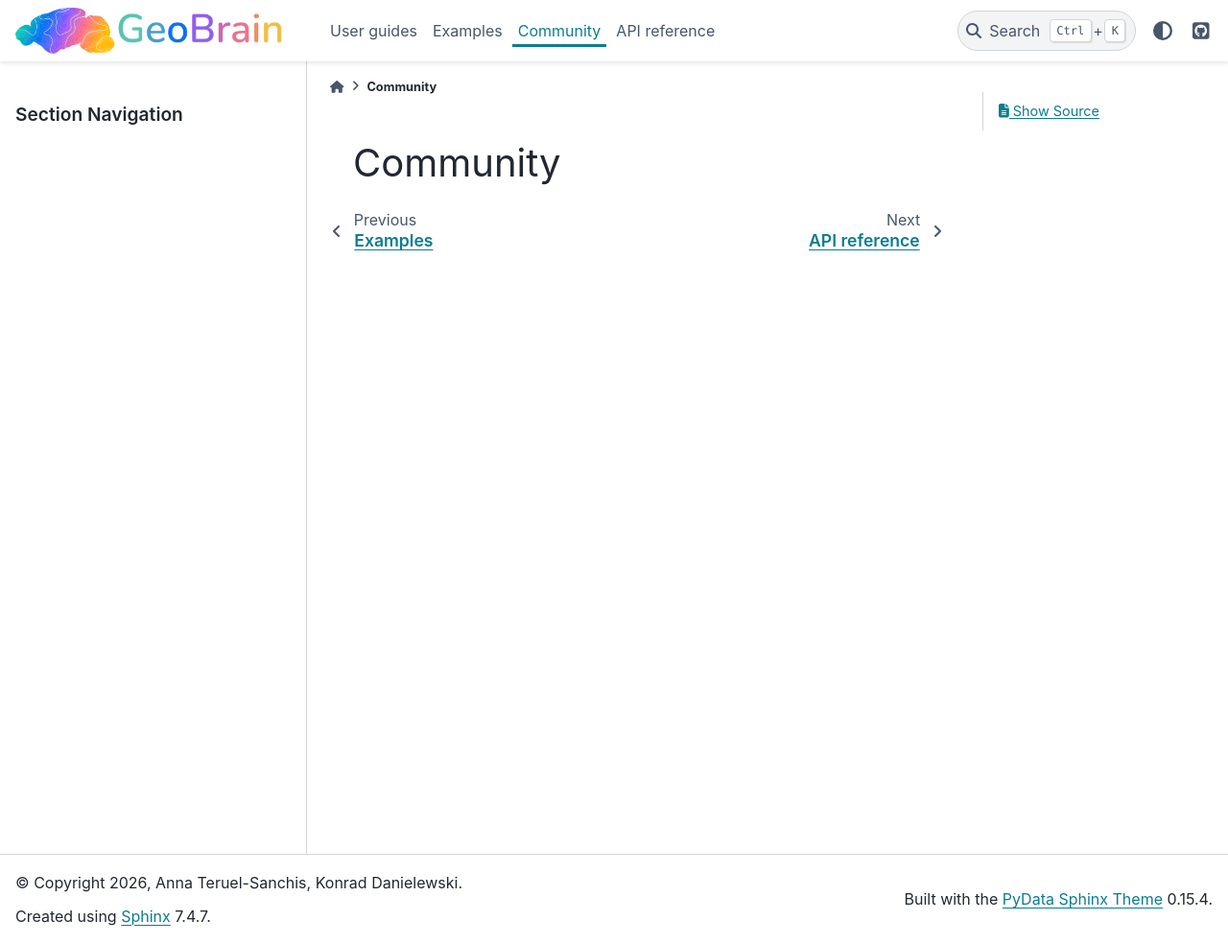
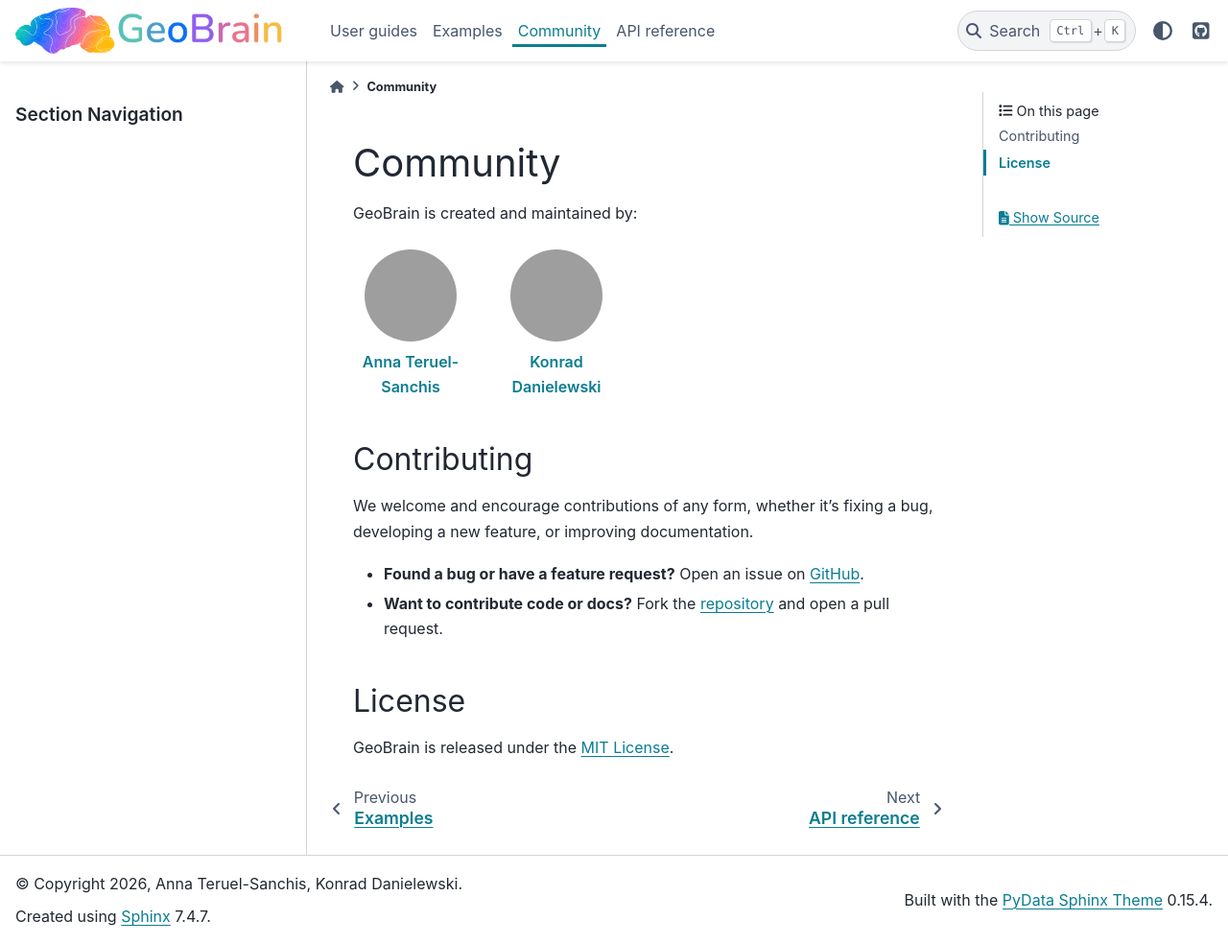
Before and after one commit to anna-teruel/geobrain-website, a Sphinx documentation site: the page built from docs/source/community.md, in a window 1280 px wide and 984 px high. Shown: the whole window at 96% size. Built offline with Sphinx 7.4.7 and the PyData theme 0.15.4, drawn with Linux system fonts in a browser that asks for light colours; pages that are not in the unit, such as notebooks, are missing from menus; grey boxes are pictures that could not be loaded.

Commit message:
big update

```diff
--- a/docs/requirements.txt
+++ b/docs/requirements.txt
@@ -3,4 +3,4 @@
 myst-nb
 sphinx-autodoc-typehints
 sphinx-copybutton
-git+https://github.com/anna-teruel/geobrain.git@rebranding
+git+https://github.com/anna-teruel/geobrain.git@main
--- /dev/null
+++ b/docs/source/_static/custom.css
@@ -0,0 +1,33 @@
+.bd-content h1 img {
+  background-color: transparent !important;
+  border-radius: 0 !important;
+}
+
+.geobrain-people {
+  display: flex;
+  flex-wrap: wrap;
+  gap: 2rem;
+  margin: 1.5rem 0;
+}
+
+.geobrain-person {
+  display: flex;
+  flex-direction: column;
+  align-items: center;
+  gap: 0.5rem;
+  width: 120px;
+  text-decoration: none;
+}
+
+.geobrain-person img {
+  width: 96px;
+  height: 96px;
+  border-radius: 50% !important;
+  object-fit: cover;
+  background-color: transparent !important;
+}
+
+.geobrain-person span {
+  text-align: center;
+  font-weight: 600;
+}
--- a/docs/source/community.md
+++ b/docs/source/community.md
@@ -1 +1,25 @@
 # Community
+
+GeoBrain is created and maintained by:
+
+<div class="geobrain-people">
+<a class="geobrain-person" href="https://github.com/anna-teruel">
+<img src="https://github.com/anna-teruel.png" alt="anna-teruel" />
+<span>Anna Teruel-Sanchis</span>
+</a>
+<a class="geobrain-person" href="https://github.com/KonradDanielewski">
+<img src="https://github.com/KonradDanielewski.png" alt="KonradDanielewski" />
+<span>Konrad Danielewski</span>
+</a>
+</div>
+
+## Contributing
+
+We welcome and encourage contributions of any form, whether it's fixing a bug, developing a new feature, or improving documentation.
+
+* **Found a bug or have a feature request?** Open an issue on [GitHub](https://github.com/anna-teruel/geobrain/issues).
+* **Want to contribute code or docs?** Fork the [repository](https://github.com/anna-teruel/geobrain) and open a pull request.
+
+## License
+
+GeoBrain is released under the [MIT License](https://github.com/anna-teruel/geobrain/blob/main/LICENSE).
--- a/docs/source/conf.py
+++ b/docs/source/conf.py
@@ -22,6 +22,8 @@
 
 nb_execution_mode = "off"
 
+myst_heading_anchors = 3
+
 templates_path = ["_templates"]
 
 html_theme = "pydata_sphinx_theme"
@@ -32,3 +34,8 @@
 
 html_logo = "_static/GeoBrain_logo1.png"
 html_static_path = ["_static"]
+html_css_files = ["custom.css"]
+
+html_sidebars = {
+    "user_guides": ["sidebar-nav-bs.html", "page-toc.html"],
+}
```
Also changed, not shown: docs/source/index.md (+1 -1 lines), 2 other files.
